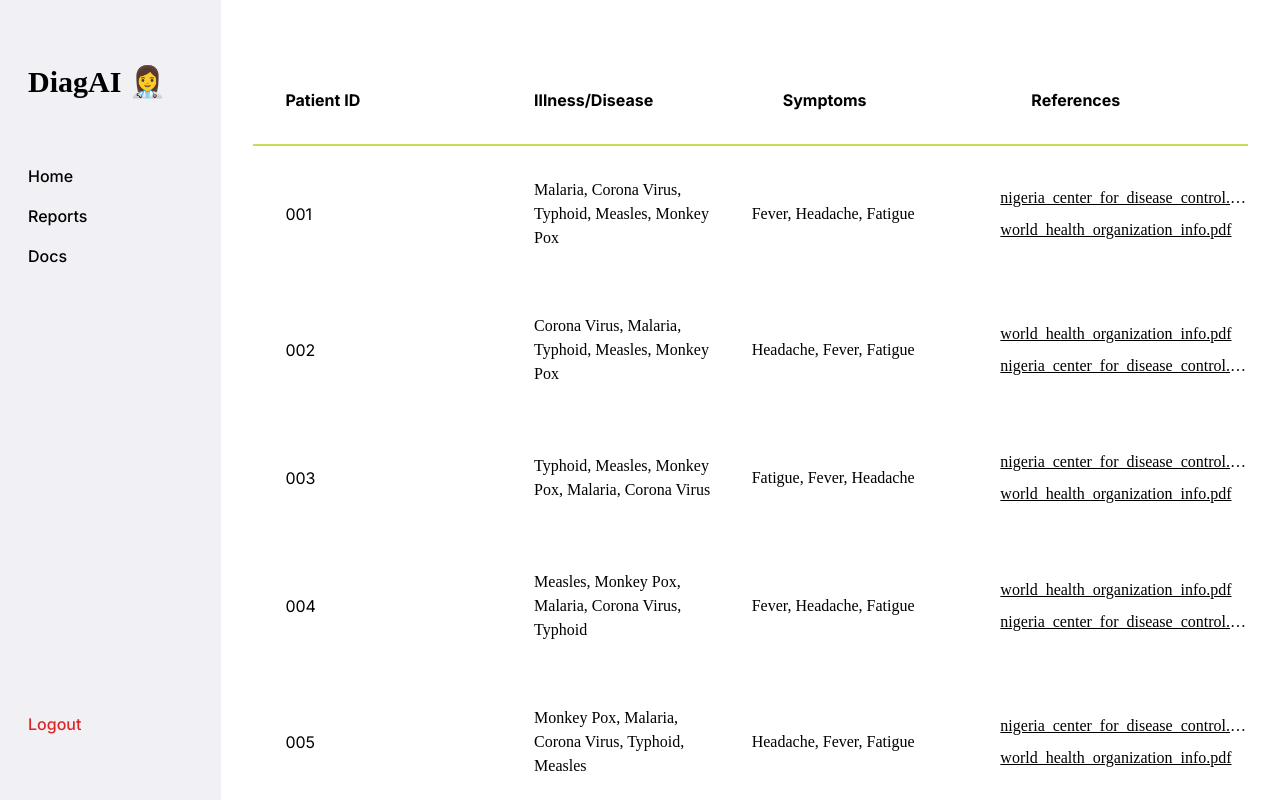
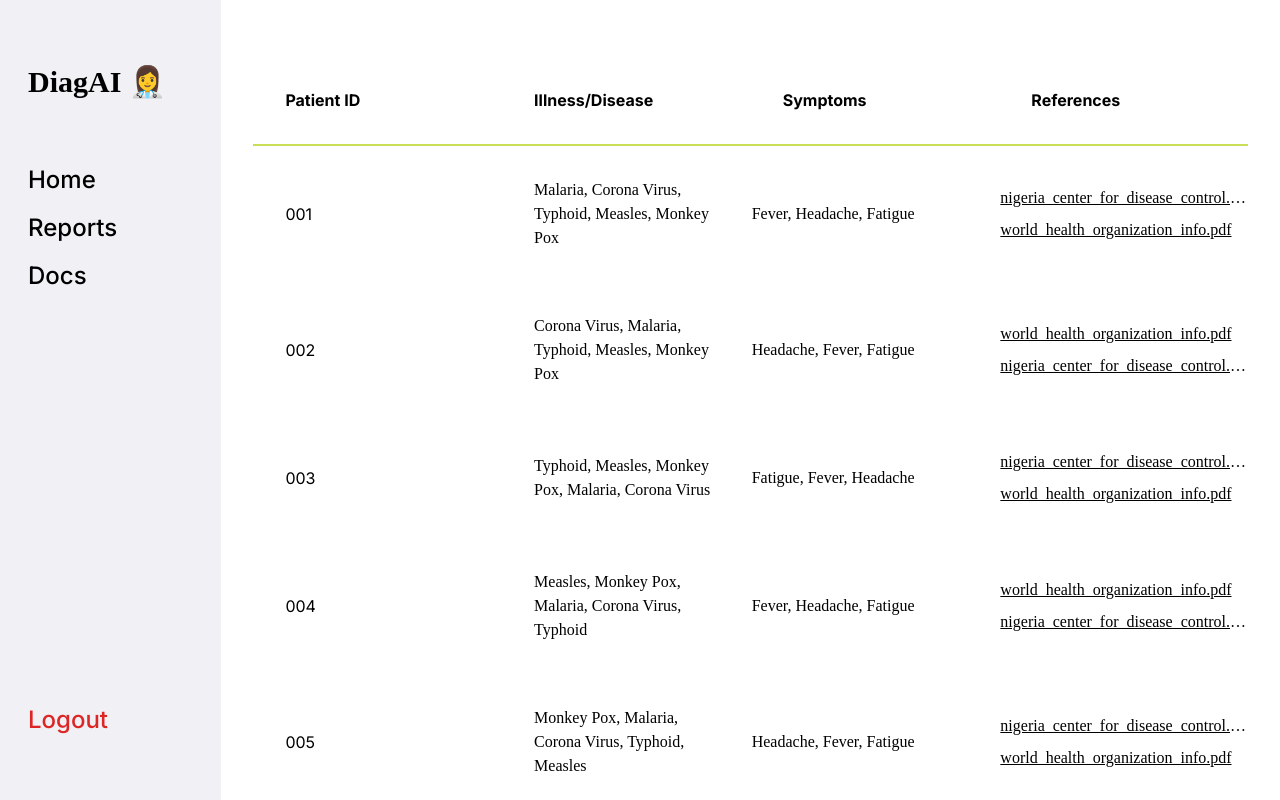
Before and after one commit to MichaelOmoniyi/DiagAi, a Next.js app in the folder diagai/: page /records in a window 1280 px wide. Built offline with nearby package versions, Linux system fonts and the light colour scheme.

Commit message:
Update sidebar font weight

```diff
--- a/diagai/src/components/Sidebar.jsx
+++ b/diagai/src/components/Sidebar.jsx
@@ -5,14 +5,14 @@ const Sidebar = () => {
     <div className="w-64 h-full flex flex-col justify-between pt-16 pb-16 pr-7 pl-7 sidebar">
       <div>
         <h1 className="font-bold text-3xl mb-16">DiagAI 👩‍⚕️</h1>
-        <div className="flex flex-col gap-4 links font-medium">
+        <div className="flex flex-col gap-4 links font-medium text-2xl">
           <a href="/#">Home</a>
           <a href="/#">Reports</a>
           <a href="/#">Docs</a>
         </div>
       </div>
       <div>
-        <a href="/#" className='font-medium text-red-600'>Logout</a>
+        <a href="/#" className='font-medium text-2xl text-red-600'>Logout</a>
       </div>
     </div>
   );
```
